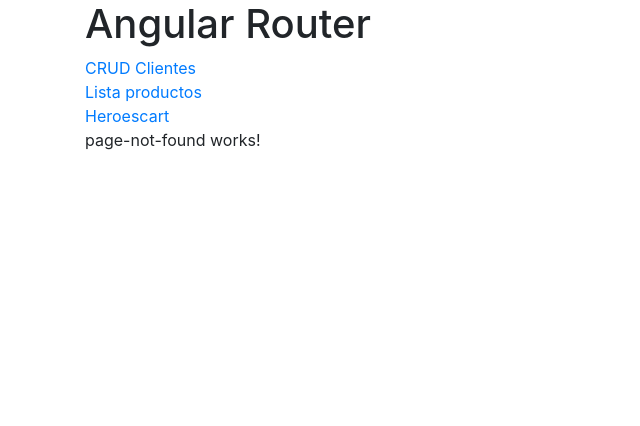
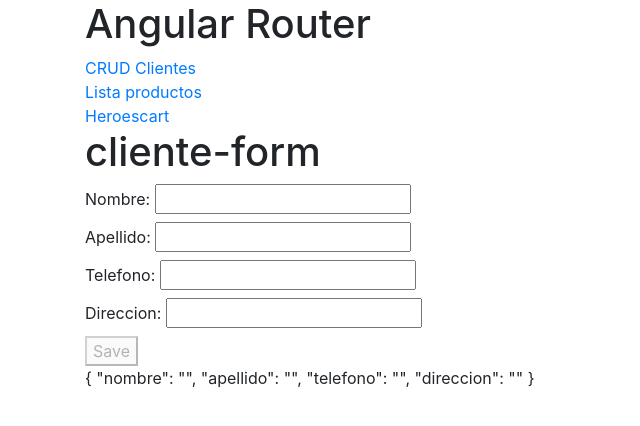
Before and after one commit to 20192-lp2/ecom-ng, an Angular app: page /clienteform in a window 1280 px wide. Shown: the top 426 px of the page, without its empty margins (0-640 px from the left). Built offline with nearby package versions, Linux system fonts and the light colour scheme.

Commit message:
crud pend..

```diff
--- a/src/app/app.component.html
+++ b/src/app/app.component.html
@@ -1,7 +1,7 @@
 <div class="container">
     <h1>Angular Router</h1>
     <nav>
-      <a routerLink="/clientes" routerLinkActive="active">CRUD Clientes</a> <br>
+      <a routerLink="/clienteindex" routerLinkActive="active">CRUD Clientes</a> <br>
       <a routerLink="/products" routerLinkActive="active">Lista productos</a> <br>
       <a routerLink="/heroes" routerLinkActive="">Heroes</a>
       <a routerLink="/cart" routerLinkActive="">cart</a>
--- /dev/null
+++ b/src/app/cliente-form/cliente-form.component.html
@@ -0,0 +1,29 @@
+<h1>cliente-form </h1>
+<form [formGroup]="clienteForm" (ngSubmit)="save()">
+    <label>
+        Nombre:
+        <input type="text" formControlName="nombre" required>
+        <div [hidden]="clienteForm.get('nombre').valid ||
+        clienteForm.get('nombre').pristine" class="alert alert-danger">
+            Titulo is required
+        </div>
+    </label>
+    <br>
+    <label>
+        Apellido:
+        <input type="text" formControlName="apellido" required>
+    </label>
+    <br>
+    <label>
+        Telefono:
+        <input type="text" formControlName="telefono" required>
+    </label>
+    <br>
+    <label>
+        Direccion:
+        <input type="text" formControlName="direccion" required>
+    </label>
+    <br>
+    <button type="submit" [disabled]="!clienteForm.valid">Save</button>
+</form>
+<p>{{ clienteForm.value | json }}</p>
--- /dev/null
+++ b/src/app/cliente-form/cliente-form.component.ts
@@ -0,0 +1,32 @@
+import { Component, OnInit } from '@angular/core';
+import { ActivatedRoute } from '@angular/router';
+import { FormGroup, FormBuilder, Validators } from '@angular/forms';
+
+import { ClienteService } from '../services/cliente.service';
+
+@Component({
+  selector: 'app-cliente-form',
+  templateUrl: './cliente-form.component.html',
+  styleUrls: ['./cliente-form.component.css']
+})
+export class ClienteFormComponent implements OnInit {
+  clienteForm: FormGroup;
+  constructor(
+    private route: ActivatedRoute,
+    private formBuild: FormBuilder,
+    private clienteService: ClienteService,
+  ) {
+  }
+  ngOnInit() {
+    this.clienteForm = this.formBuild.group({
+      nombre: ['', [Validators.required]],
+      apellido: ['', [Validators.required]],
+      telefono: ['', [Validators.required]],
+      direccion: ['', [Validators.required]],
+    });
+  }
+  save(d) {
+    console.log(d);
+  }
+
+}
--- a/src/app/cliente-index/cliente-index.component.html
+++ b/src/app/cliente-index/cliente-index.component.html
@@ -1,6 +1,12 @@
 <p>cliente-index works!</p>
+<nav>
+  <a routerLink="/clienteform" routerLinkActive="active">New Cliente</a> <br>
 
+</nav>
 <div *ngFor="let d of list">
     <span>{{ d.nombre }}</span>
     <span>{{ d.apellido }}</span>
+    <span><a routerLink="/clienteform/{{ d.id }}" routerLinkActive="active">Edit</a></span>
+    <span><button (click)="delete(d.id)">Delete</button></span>
+
   </div>
--- a/src/app/cliente-index/cliente-index.component.ts
+++ b/src/app/cliente-index/cliente-index.component.ts
@@ -13,14 +13,20 @@
     private route: ActivatedRoute,
     private clienteService: ClienteService,
   ) {
-    //this.list = this.clienteService.getList();
+    this.getList();
+  }
+  ngOnInit() {
+  }
+  private getList() {
     this.clienteService.getList().subscribe(response => {
       this.list=response;
-      //console.log("data = " + JSON.stringify(response));
     });
   }
-
-  ngOnInit() {
+  delete(id) {
+    console.log("delete:"+id);
+    this.clienteService.delete(id).subscribe(response => {
+      console.log("de = " + JSON.stringify(response));
+      this.getList();
+    });
   }
-
 }
--- a/src/app/services/cliente.service.ts
+++ b/src/app/services/cliente.service.ts
@@ -19,7 +19,8 @@
   public update(id, data): Observable<any> {
     return this.http.put<any>(`${this.endPoint}/${id}`, data);
   }
-  public detele(id): Observable<any> {
+  public delete(id): Observable<any> {
+    console.log(`${this.endPoint}/${id}` );
     return this.http.delete<any>(`${this.endPoint}/${id}`);
   }
 
```
Also changed, not shown: src/app/app.module.ts (+7 -2 lines), src/app/cliente-form/cliente-form.component.css (added), 1 other file (tests, documents, lock files or other folders).
